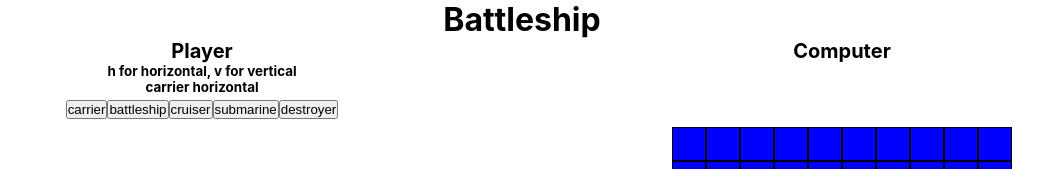
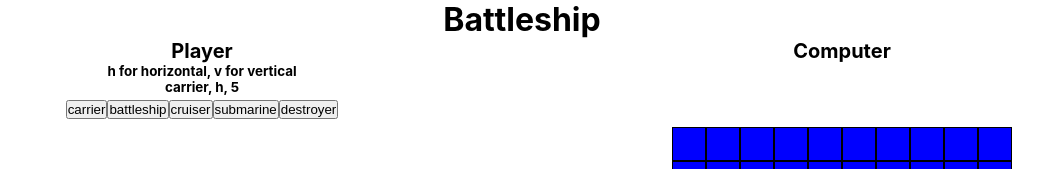
Before and after one commit to shoneriki/battleship-project, a React (Create React App) app: page / in a window 1280 px wide. Shown: the top 169 px of the page, without its empty margins (118-1161 px from the left). Built offline with nearby package versions, Linux system fonts and the light colour scheme.

Commit message:
when all ships are placed, shipInfo disappears (#8)

```diff
--- a/src/components/PlayerArea.js
+++ b/src/components/PlayerArea.js
@@ -9,15 +9,21 @@ const PlayerArea = ({Player, gameboard}) => {
     boat
   } = ShipConstructor()
 
-  const [ship, setShip] = useState(ShipConstructor("carrier"))
   const [boardSize, setBoardSize] = useState(10)
   const [playerBoard, setPlayerBoard] = useState(gameboard);
   const [direction, setDirection] = useState("h")
   const [shipsToBePlaced, setShipsToBePlaced] = useState(
-    ["carrier", "battleship", "cruiser", "submarine", "destroyer"].map((name) =>
-      ShipConstructor(name)
-    )
-  );
+    [
+      ShipConstructor("carrier"),
+      ShipConstructor("battleship"),
+      ShipConstructor("cruiser"),
+      ShipConstructor("submarine"),
+      ShipConstructor("destroyer")
+    ]
+    );
+  const [ship, setShip] = useState(
+    shipsToBePlaced !== 0 ? shipsToBePlaced[0] : null
+  )
 
   const [allShipsPlaced, setAllShipsPlaced] = useState(false)
   const [shipCoords, setShipCoords] = useState([])
@@ -43,12 +49,18 @@ const PlayerArea = ({Player, gameboard}) => {
     }
   }, [direction])
 
+  useEffect(() => {
+    setShip(shipsToBePlaced.length !== 0 ? shipsToBePlaced[0] : setAllShipsPlaced(true));
+  }, [shipsToBePlaced,allShipsPlaced])
+
+
 
 
   const placeShip = (ship, v, h, direction, board) => {
-    const newPlacedShips = [...placedShips];
+    // const newPlacedShips = [...placedShips];
     const newBoard = playerBoard.map(row => [...row])
     const { length } = ship;
+    // calculating the ending coordinates of the ship
     let hIncrement, vIncrement;
     if (direction === "h") {
       vIncrement = 0;
@@ -89,38 +101,40 @@ const PlayerArea = ({Player, gameboard}) => {
           shipCoords.push([v + i, h]);
           newBoard[v + i][h].hasShip = ship.name.slice(0, 3);
         }
-        newPlacedShips.push(ship.name.slice(0, 3));
+        placedShips.push(ship.name.slice(0, 3));
       }
-        const shipIndex = shipsToBePlaced.findIndex((item) => item.name === ship.name);
-        const newShipsToBePlaced = [...shipsToBePlaced];
-        newShipsToBePlaced.splice(shipIndex, 1);
-        setShipsToBePlaced(newShipsToBePlaced);
-        setPlayerBoard(newBoard)
+      setPlayerBoard(newBoard)
+      const newShipsToBePlaced = shipsToBePlaced.filter(
+        (item) => item.name !== ship.name
+      );
+      setShipsToBePlaced(newShipsToBePlaced);
     }
     return { board, shipsToBePlaced, shipCoords };
   };
 
   const Info = ({Player, direction}) => {
+
     return (
       <>
         <PlayerTitle>{Player}</PlayerTitle>
-        <ShipInfo>
-          {Player !== "Computer" && shipsToBePlaced.length !== 0 && (
+        {Player !== "Computer" && !allShipsPlaced && (
+        <ShipInfo
+          data-testid={`${Player}-ship-info`}
+        >
             <section className="ShipSelector">
               <h6> h for horizontal, v for vertical</h6>
-              <h6>
-                {ship.name} {direction === "h" ? "horizontal" : "vertical"}
-              </h6>
+              <h6>{ship.name}, {direction}, {ship.length}</h6>
               {shipsToBePlaced.map((ship) => {
                 return (
                   <button key={ship.name} onClick={(e) => setShip(ship)}>
                     {ship.name}
                   </button>
                 );
-              })}
+              })
+              }
             </section>
+        </ShipInfo>
           )}
-        </ShipInfo>
       </>
     );
   }
@@ -162,8 +176,6 @@ const PlayerArea = ({Player, gameboard}) => {
     <section>
       <Info
         Player={Player}
-        shipName={ship.name}
-        shipLength={ship.length}
         direction={direction}
       />
       <PlayerBoard
```
Also changed, not shown: 1 other file (tests, documents, lock files or other folders).
